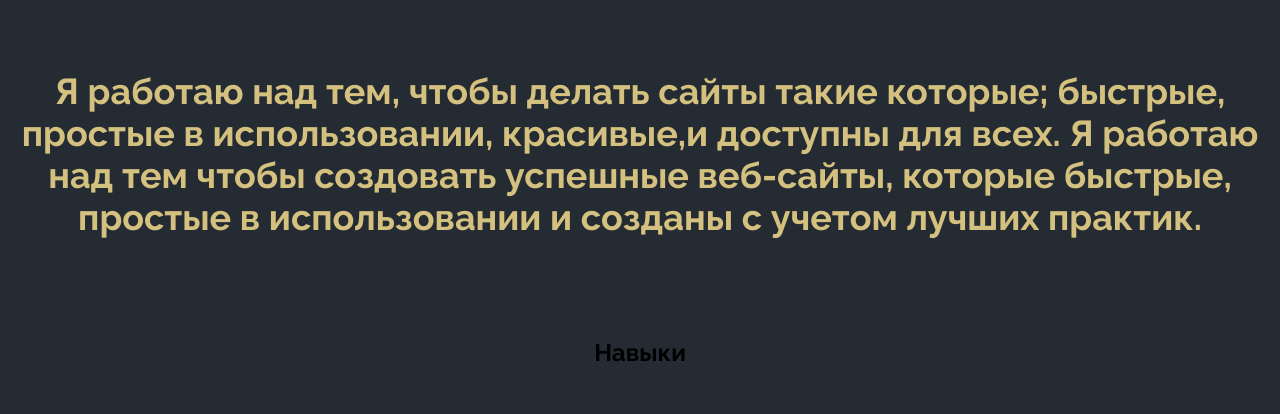
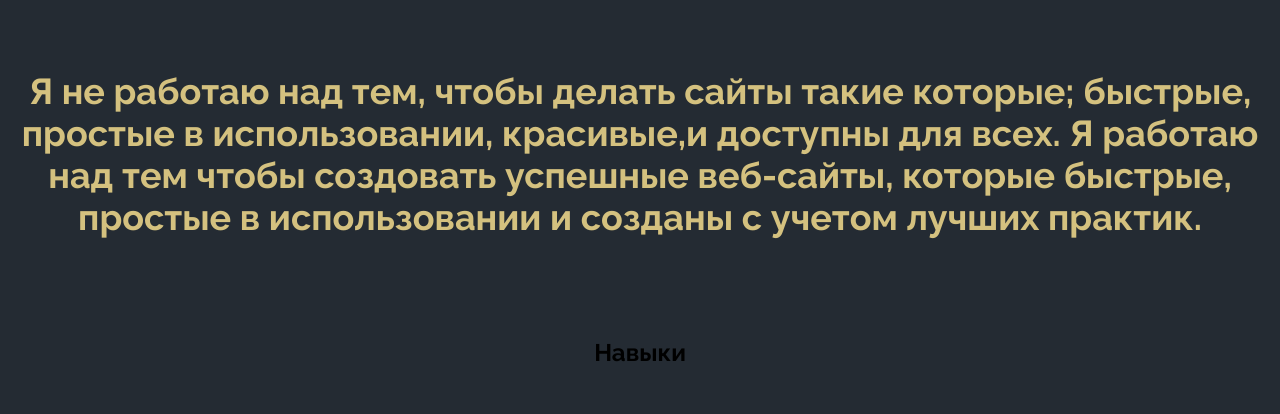
Before and after one commit to 7askar/gfihr454gf3, a plain HTML site: page index.html in a window 1280 px wide. Shown: the part 371-785 px from the top of the page. Drawn offline with Linux system fonts and the light colour scheme.

Commit message:
added ne

```diff
--- a/index.html
+++ b/index.html
@@ -1,5 +1,6 @@
 <!DOCTYPE html>
 <html lang="en">
+
 <head>
     <meta charset="UTF-8">
     <meta http-equiv="X-UA-Compatible" content="IE=edge">
@@ -7,6 +8,7 @@
     <title>Resume</title>
     <link rel="stylesheet" href="css/style.css">
 </head>
+
 <body>
 
     <div class="header">
@@ -25,7 +27,9 @@
             </div>
             <div class="hero">
                 <h1 class="hero__title">Привет,меня зовут Аскар<br>И я программист</h1>
-            <h6 class="text">Я работаю над тем, чтобы делать сайты такие которые; быстрые, простые в использовании, красивые,и доступны для всех. Я работаю над тем чтобы создовать успешные веб-сайты, которые быстрые, простые в использовании и созданы с учетом лучших практик.</h6>
+                <h6 class="text">Я не работаю над тем, чтобы делать сайты такие которые; быстрые, простые в
+                    использовании, красивые,и доступны для всех. Я работаю над тем чтобы создовать успешные веб-сайты,
+                    которые быстрые, простые в использовании и созданы с учетом лучших практик.</h6>
             </div>
         </div>
     </div>
@@ -76,7 +80,8 @@ margin-top: 100px ">Навыки</h2>
             <div class="footer-content">
                 <div class="content__left">
                     <h2>Связь со мной?</h2>
-                <p>Если вы хотите связаться со мной, поговорите со мной о сотрудничестве по проекту или просто заполните данные справ ниже или отправьте электронное письмо на askarasanov190@gmail.com.</p>
+                    <p>Если вы хотите связаться со мной, поговорите со мной о сотрудничестве по проекту или просто
+                        заполните данные справ ниже или отправьте электронное письмо на askarasanov190@gmail.com.</p>
                 </div>
                 <div class="content__right">
                     <div class="contacts-top">
@@ -88,12 +93,15 @@ margin-top: 100px ">Навыки</h2>
                         </div>
                     </div>
                     <div class="contacts-down">
-                    <div class="text"><p>Сайт никому не передает ваши данные.
-                    </p></div>
+                        <div class="text">
+                            <p>Сайт никому не передает ваши данные.
+                            </p>
+                        </div>
                     </div>
                 </div>
             </div>
         </div>
     </div>
 </body>
+
 </html>
```
Lines whose indentation alone changed are shown as unchanged.
